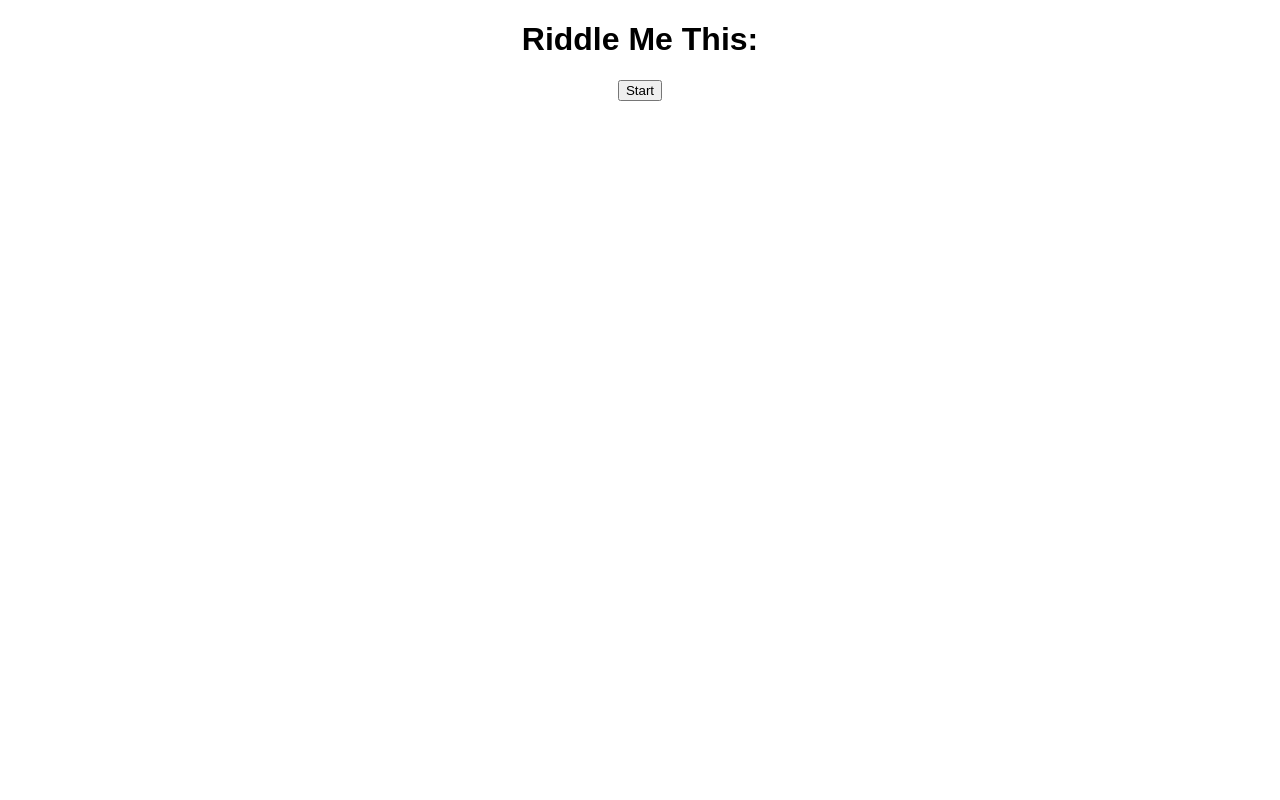
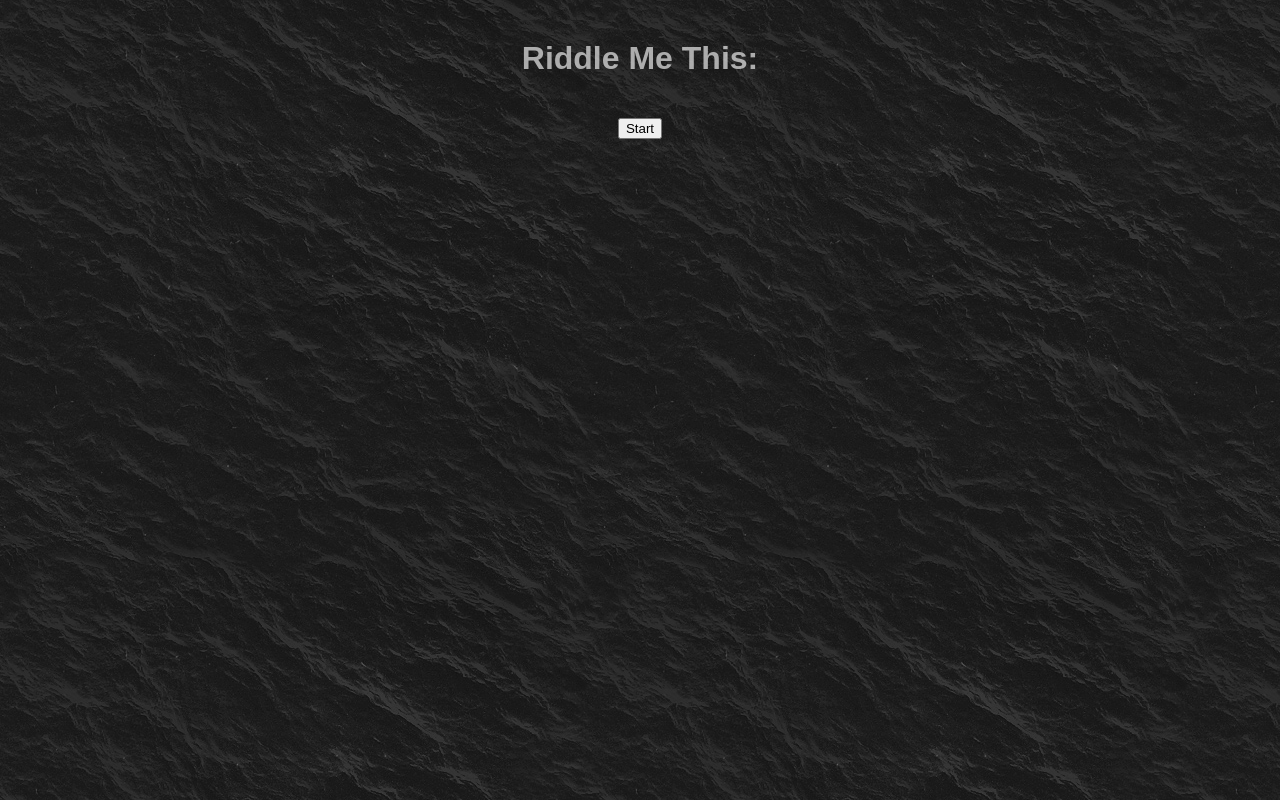
Before and after one commit to derkche/Trivia-Game, a plain HTML site: page index.html in a window 1280 px wide. Drawn offline with nearby package versions, Linux system fonts and the light colour scheme; a web font is replaced by a local one.

Commit message:
okay, I'm done!

```diff
--- a/assets/css/styles.css
+++ b/assets/css/styles.css
@@ -2,4 +2,10 @@
     box-sizing: border-box;
     text-align: center;
     font-family: 'Hammersmith One', sans-serif;
+    color: rgba(218, 218, 218, 0.76);
+    margin-top: 20px;
 }
+
+#start{
+    color: black
+}
--- a/assets/javascript/scripts.js
+++ b/assets/javascript/scripts.js
@@ -316,7 +316,7 @@ $(document).ready(function() {
     };
 
     function EndPage () {
-        $("#question_card").html("<h4>Let's see how you did.</h4><br><p>"+ "You got " +score +"/6 correct!</p><br><p>Thats "+ score/6 +"%</p>")
+        $("#question_card").html("<h4>Let's see how you did.</h4><br><p>"+ "You got " +score +"/6 correct!</p><br><p>Thats "+ ((score/6)*100) +"%</p>")
         console.log(score);
         console.log("Write EndPage to the page");
     };
--- a/index.html
+++ b/index.html
@@ -13,7 +13,7 @@
     <title>Riddle Me This</title>
 </head>
 
-<body>
+<body background="assets/images/BlackWater.jpg">
 
     <div id="title_card">
         <h1>Riddle Me This:</h1>
```
Also changed, not shown: assets/images/BlackWater.jpg (added), assets/images/Neon-Pattern-PPT-Backgrounds-1000x750.jpg (added).
